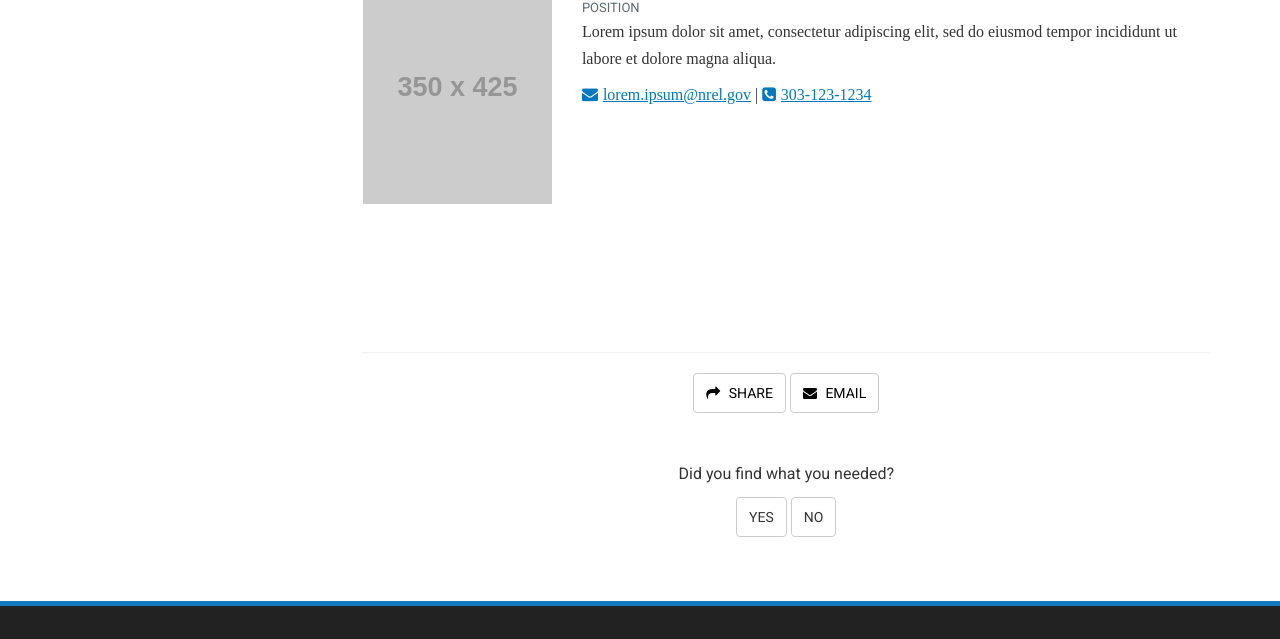
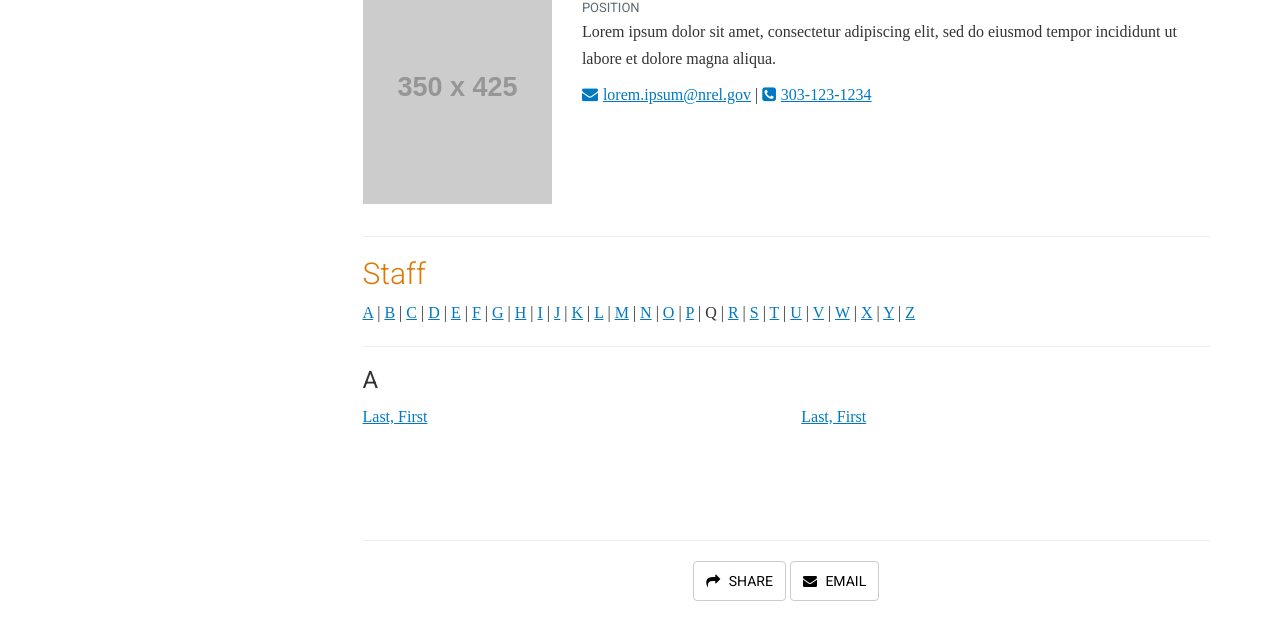
Before and after one commit to oakley808/nrel-ou-template, a plain HTML site: page site/staff.html in a window 1280 px wide. Shown: the part 1052-1691 px from the top of the page. Drawn offline with nearby package versions, Linux system fonts and the light colour scheme; files that its build step writes are made by us from their sources; placeholder pictures from the web are drawn by us; files whose address does not match are found by name; a web font is replaced by a local one.

Commit message:
added alpha jump links to staff page

```diff
--- a/site/staff.html
+++ b/site/staff.html
@@ -91,6 +91,24 @@
         </div>
 
 
+       <h2 id="staff">Staff</h2>
+
+       <p><a href="#A">A</a> | <a href="#B">B</a> | <a href="#C">C</a> | <a href="#D">D</a> | <a href="#E">E</a> | <a href="#F">F</a> | <a href="#G">G</a> | <a href="#H">H</a> | <a href="#I">I</a> | <a href="#J">J</a> | <a href="#K">K</a> | <a href="#L">L</a> | <a href="#M">M</a> | <a href="#N">N</a> | <a href="#O">O</a> | <a href="#P">P</a> | Q | <a href="#R">R</a> | <a href="#S">S</a> | <a href="#T">T</a> | <a href="#U">U</a> | <a href="#V">V</a> | <a href="#W">W</a> | <a href="#X">X</a> | <a href="#Y">Y</a> | <a href="#Z">Z</a></p>
+
+       <hr>
+
+       <h3 id="A">A</h3>
+
+       <div class="row">
+       	<div class="col-sm-6">
+           <p><a href="/bios/firstname-lastname.html">Last, First</a></p>
+       	</div>
+         <div class="col-sm-6">
+           <p><a href="/bios/firstname-lastname.html">Last, First</a></p>
+         </div>
+       </div>
+
+
     </div>
 
     <!-- LEFT NAVIGATION -->
```
